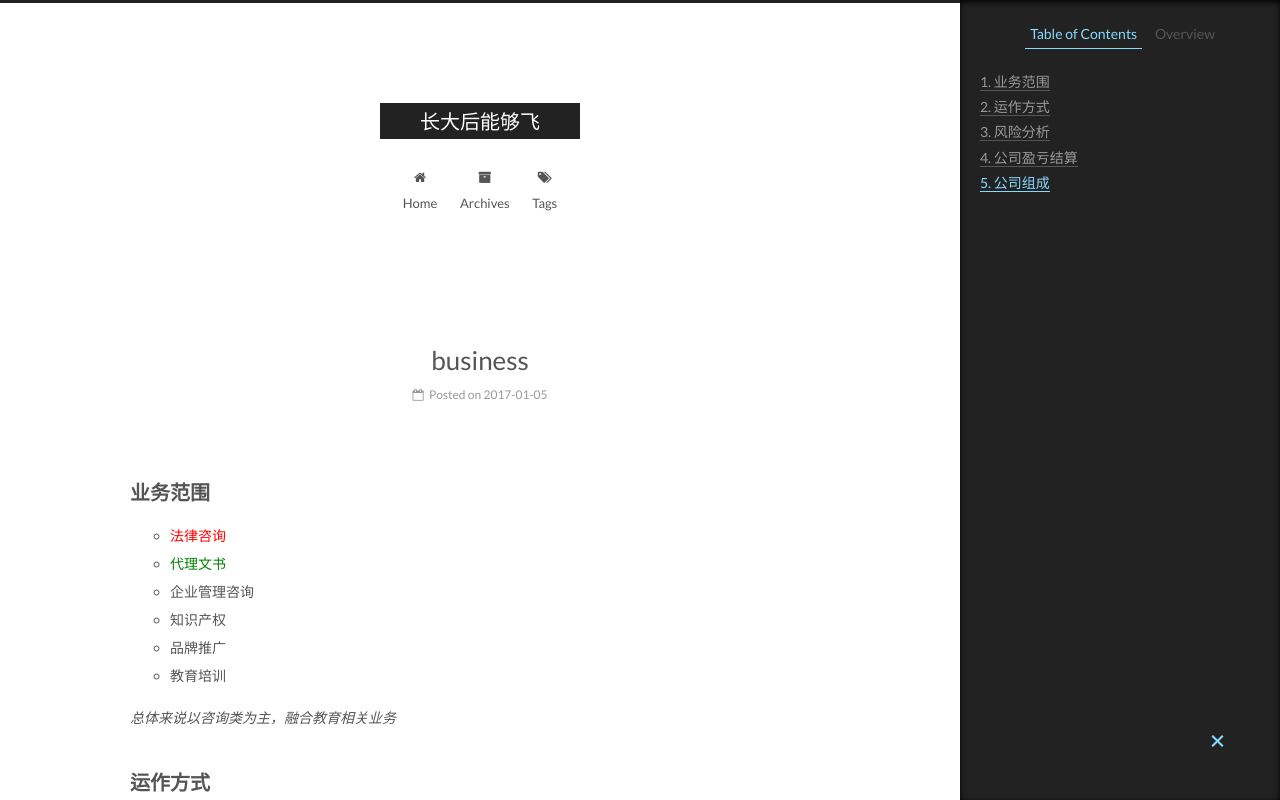
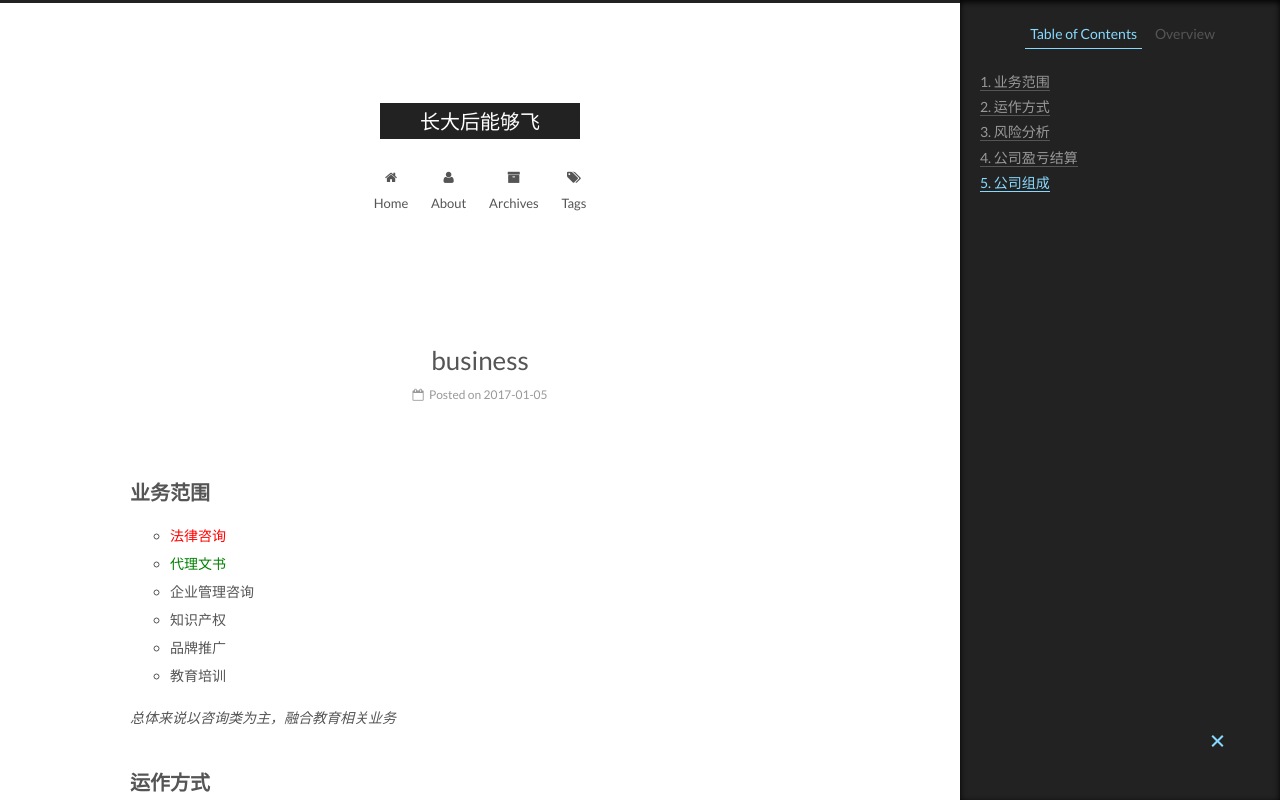
Before and after one commit to suyuanhxx/suyuanhxx.github.io, a plain HTML site: page 2017/01/05/business/index.html in a window 1280 px wide. Shown: the top 800 px of the page. Drawn offline with Linux system fonts and the light colour scheme.

Commit message:
Site updated: 2017-01-05 12:37:50

```diff
--- a/2017/01/05/business/index.html
+++ b/2017/01/05/business/index.html
@@ -230,6 +230,16 @@
               <i class="menu-item-icon fa fa-fw fa-home"></i> <br />
 
             Home
+          </a>
+        </li>
+
+
+        <li class="menu-item menu-item-about">
+          <a href="/about" rel="section">
+
+              <i class="menu-item-icon fa fa-fw fa-user"></i> <br />
+
+            About
           </a>
         </li>
 
```
Also changed, not shown: archives/2017/01/index.html (+10 -0 lines), archives/2017/index.html (+10 -0 lines), archives/index.html (+10 -0 lines), index.html (+10 -0 lines).
